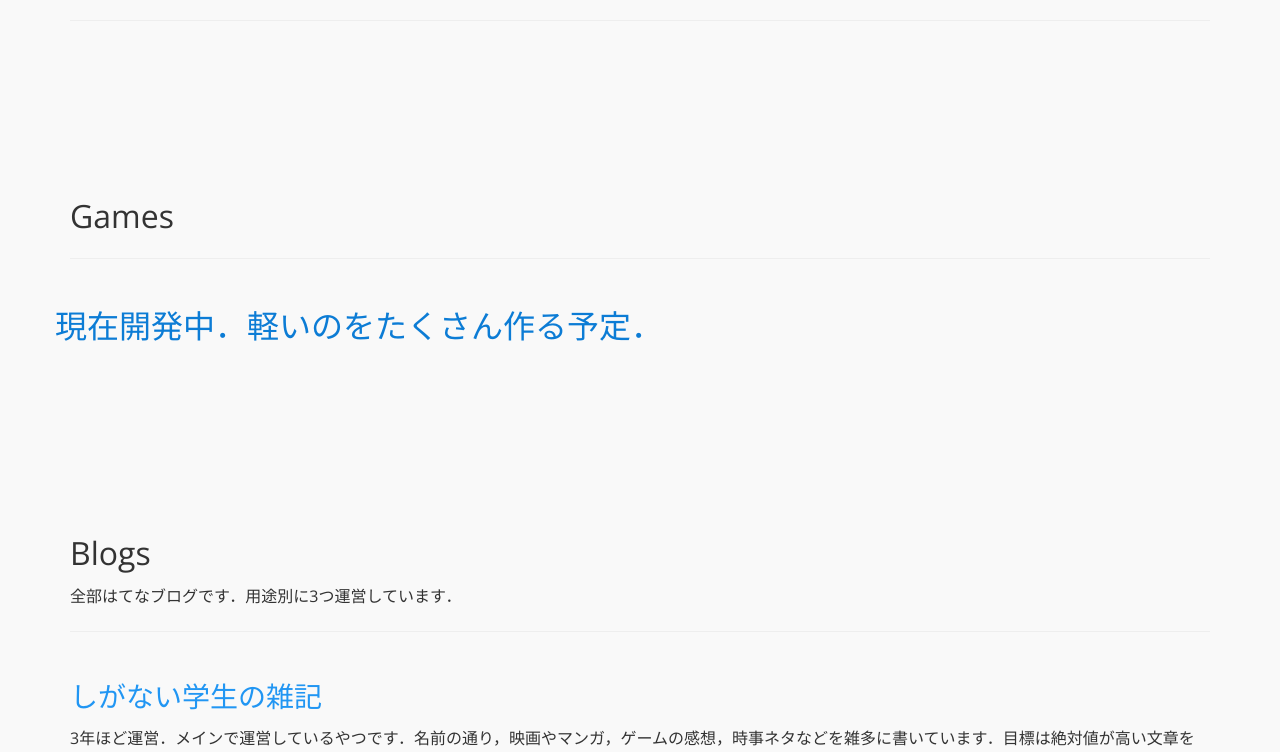
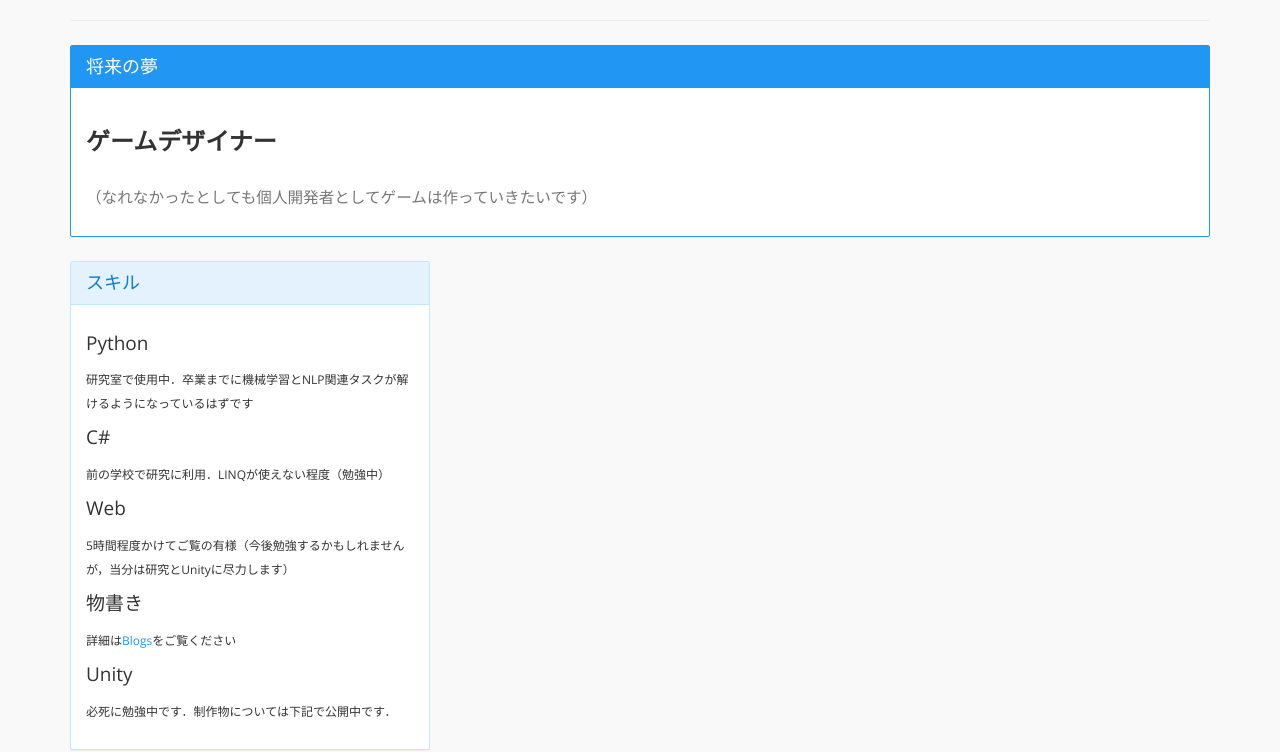
Before and after one commit to zyusou/zyusou.github.io, a plain HTML site: page index.html in a window 1280 px wide. Shown: the part 632-1384 px from the top of the page. Drawn offline with nearby package versions, Linux system fonts and the light colour scheme.

Commit message:
About部分を編集

```diff
--- a/index.html
+++ b/index.html
@@ -9,7 +9,7 @@
 
 <link rel="stylesheet" type="text/css" href="css/bootstrap.css">
 <!-- HTML5 shim and Respond.js for IE8 support of HTML5 elements and media queries -->
-  <!-- WARNING: Respond.js doesn't work if you view the page via file:// -->
+<!-- WARNING: Respond.js doesn't work if you view the page via file://
 <!--[if lt IE 9]>
 <script src="https://oss.maxcdn.com/html5shiv/3.7.3/html5shiv.min.js"></script>
 <script src="https://oss.maxcdn.com/respond/1.4.2/respond.min.js"></script>
@@ -110,10 +110,55 @@
             <h1 id="buttons">About</h1>
           </div>
         </div>
+      </div>
+
+
+      <div class="row">
+        <div class="col-lg-12">
+          <div class="bs-component">
+            <div class="panel panel-primary">
+              <div class="panel-heading">
+                <h2 class="panel-title">将来の夢</h2>
+              </div>
+              <div class="panel-body">
+                <H3><strong>ゲームデザイナー</strong><H3>
+                  <p><small>（なれなかったとしても個人開発者としてゲームは作っていきたいです）</small></p>
+                </div>
+              </div>
+            </div>
+          </div>
+        </div>
+
+        <div class="row">
+
+          <div class="col-lg-4">
+            <div class="bs-component">
+              <div class="panel panel-info">
+                <div class="panel-heading">
+                  <h2 class="panel-title">スキル</h2>
+                </div>
+                <div class="panel-body">
+                  <h4>Python</h4>
+                  <p><small>研究室で使用中．卒業までに機械学習とNLP関連タスクが解けるようになっているはずです</small></p>
+                  <h4>C#</h4>
+                  <p><small>前の学校で研究に利用．LINQが使えない程度（勉強中）</small></p>
+                  <h4>Web</h4>
+                  <p><small>5時間程度かけてご覧の有様（今後勉強するかもしれませんが，当分は研究とUnityに尽力します）</small></p>
+                  <h4>物書き</h4>
+                  <p><small>詳細は<a href="#blogs">Blogs</a>をご覧ください</small></p>
+                  <h4>Unity</h4>
+                  <p><small>必死に勉強中です．制作物については下記で公開中です．</small></p>
+                </div>
+              </div>
+            </div>
+          </div>
 
 
 
         </div>
+
+
+
       </div>
 
       <!-- Games
```
Also changed, not shown: 1 other file. Lines whose indentation alone changed are shown as unchanged.
